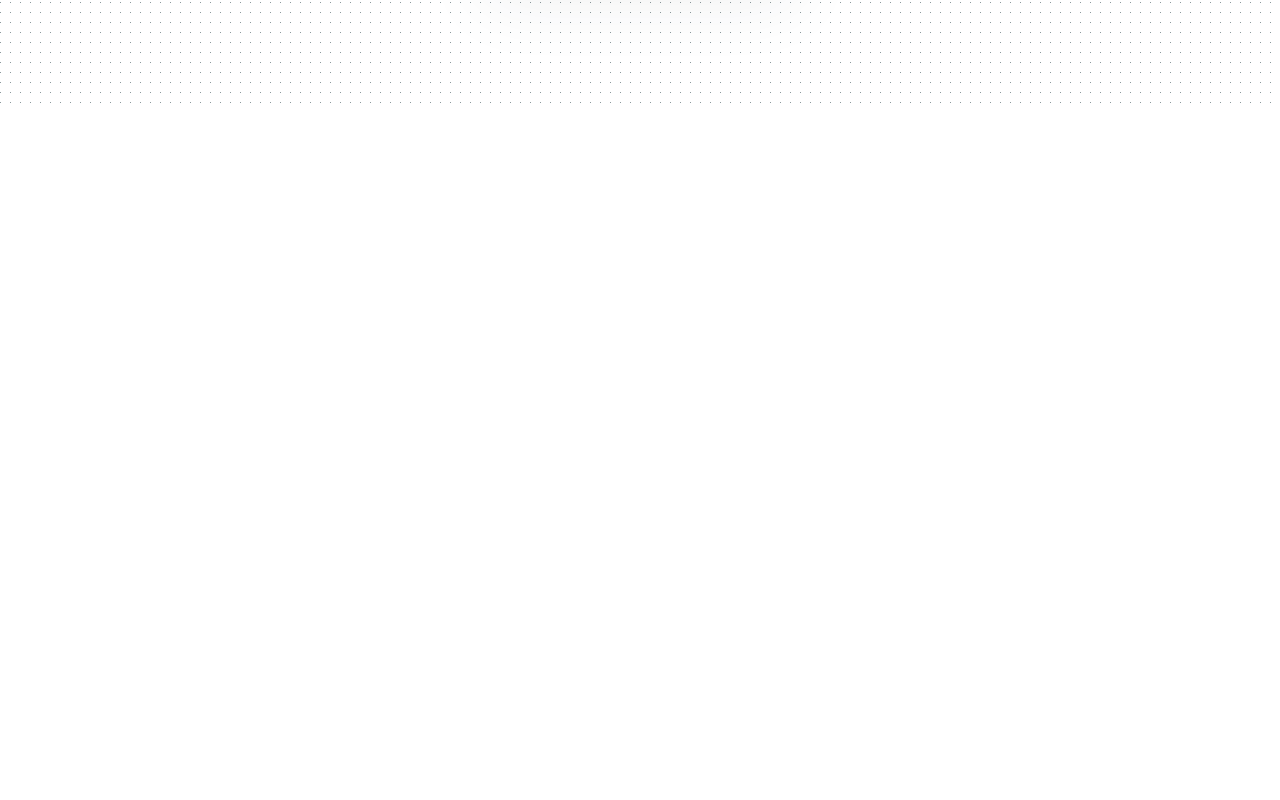
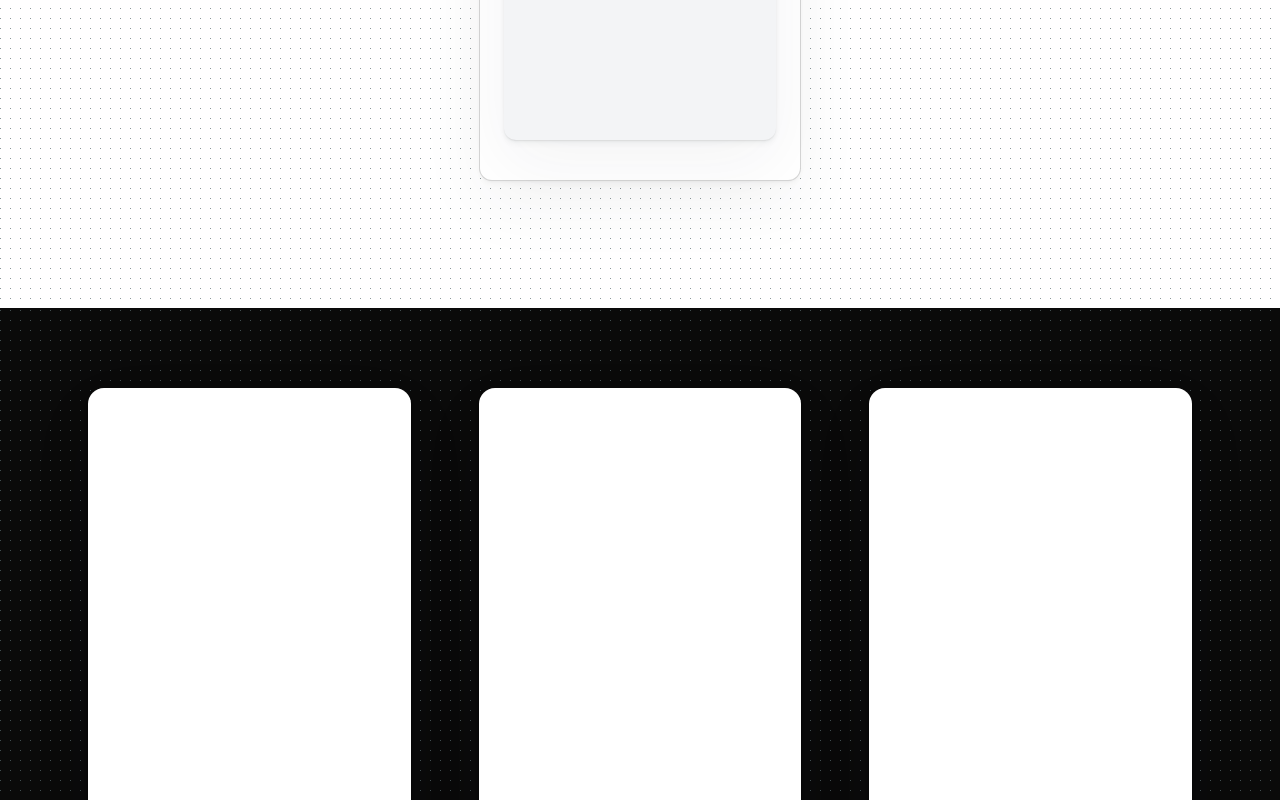
Before and after one commit to Hilal-11/Framer-Motion, a React (Vite) app: page / in a window 1280 px wide. Shown: the part 2000-2800 px from the top of the page. Before the commit the page ends 2112 px from the top, so only its background shows below. Built offline with nearby package versions, Linux system fonts and the light colour scheme.

Commit message:
varients and stack animation in Motion

```diff
--- a/src/App.jsx
+++ b/src/App.jsx
@@ -8,10 +8,11 @@ import { motion } from 'motion/react'
 import Gusters from './Components/Gusters'
 import DragableBox from './Components/DragableBox'
 import Card from './Components/Card'
+import Ourcastration from './Components/Ourcastration'
 const App = () => {
   return (
 
-    <div className='h-[2000px] bg-neutral-950 text-white'
+    <div className='h-[4000px] bg-neutral-950 text-white'
     style={{
       backgroundImage: 'radial-gradient(circle at 0.5px 0.5px , rgba(90,110,114,0.7) 1px , transparent 0.5px)',
       backgroundSize: "10px 10px",
@@ -34,7 +35,7 @@ const App = () => {
           duration: 1.5,
           delay: 1
         }}
-    className='px-10 py-10 h-screen w-full'
+    className='px-10 py-10 h-auto w-full'
         >
           <motion.div
 
@@ -62,9 +63,12 @@ const App = () => {
         </motion.div>
       </div>
 
-        <div className='my-[32rem]'>
+        <div className=''>
           <Card/>
         </div>
+      <div className='my-20'>
+        <Ourcastration />
+      </div>
     </div>
 
   )
--- /dev/null
+++ b/src/Components/Ourcastration.jsx
@@ -0,0 +1,32 @@
+import React from 'react'
+
+function Ourcastration() {
+  return (
+    <div className='flex flex-wrap lg:flex-nowrap justify-evenly w-full px-5 space-y-5'>
+        <div className='w-full lg:w-[26%] h-[600px] rounded-2xl shadow-[0_1px_1px_rgba(0,0,0,0.05),0_4px_6px_rgba(34,42,53,0.04),0_24px_68px_rgba(47,48,55,0.05),0_2px_3px_rgba(0,0,0,0.04)] px-5 py-1  font-bold cursor-pointer bg-white'>
+            <div>
+                <div>
+
+                </div>
+            </div>
+        </div>
+
+        <div className='w-full lg:w-[26%] h-[600px] rounded-2xl shadow-[0_1px_1px_rgba(0,0,0,0.05),0_4px_6px_rgba(34,42,53,0.04),0_24px_68px_rgba(47,48,55,0.05),0_2px_3px_rgba(0,0,0,0.04)] px-5 py-1 font-bold cursor-pointer bg-white'>
+            <div>
+                <div>
+
+                </div>
+            </div>
+        </div>
+        <div className='w-full lg:w-[26%] h-[600px] rounded-2xl shadow-[0_1px_1px_rgba(0,0,0,0.05),0_4px_6px_rgba(34,42,53,0.04),0_24px_68px_rgba(47,48,55,0.05),0_2px_3px_rgba(0,0,0,0.04)] px-5 py-1 font-bold cursor-pointer bg-white'>
+            <div>
+                <div>
+
+                </div>
+            </div>
+        </div>
+    </div>
+  )
+}
+
+export default Ourcastration
```
